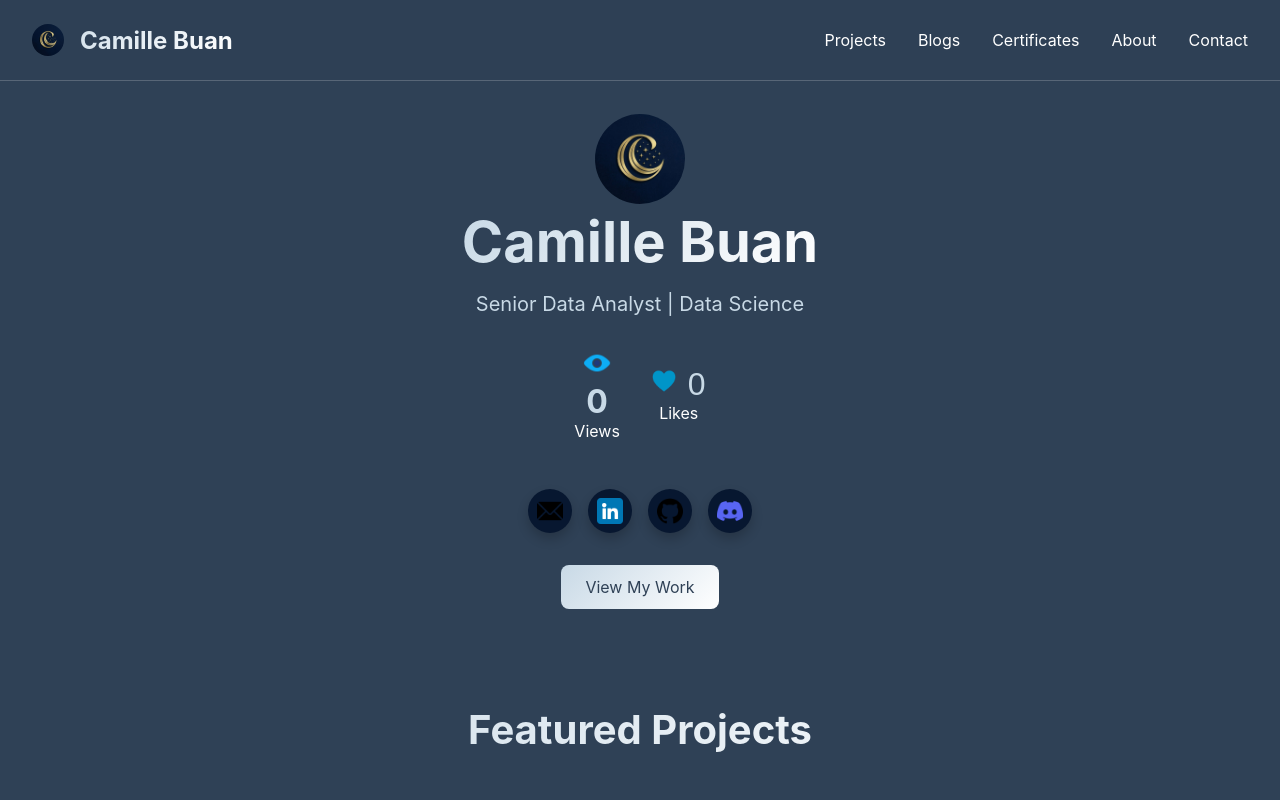
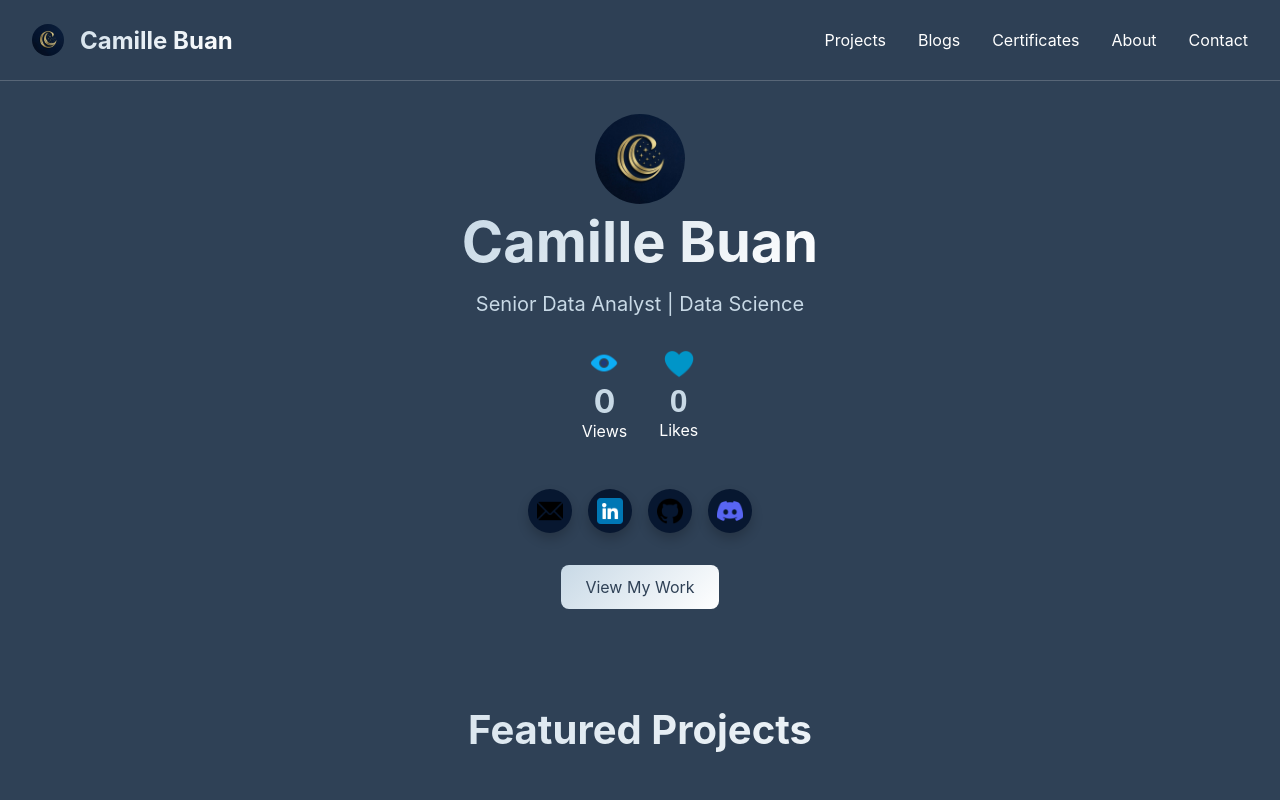
Before and after one commit to csbuan/my-portfolio, a Next.js app: page / in a window 1280 px wide. Shown: the top 800 px of the page. Built offline with nearby package versions, Linux system fonts and the light colour scheme; no server answers.

Commit message:
fix: align view and like logos identically with matching layout and update all logos

```diff
--- a/app/page.module.css
+++ b/app/page.module.css
@@ -218,6 +218,15 @@
   font-size: 2rem;
   font-weight: bold;
   color: var(--color-sky);
+  background: none;
+  border: none;
+  cursor: pointer;
+  padding: 0;
+  margin: 0;
+}
+
+.statNumber:disabled {
+  cursor: not-allowed;
 }
 
 .statLabel {
@@ -242,10 +251,9 @@
 }
 
 .likeIcon {
-  width: 24px;
-  height: 24px;
-  margin-right: 0.35rem;
-  vertical-align: middle;
+  width: 30px;
+  height: 30px;
+  margin-bottom: 0.25rem;
 }
 
 .statIconSmall {
@@ -253,6 +261,12 @@
   height: 24px;
   margin-right: 0.35rem;
   vertical-align: middle;
+}
+
+.socialIcon {
+  width: 26px;
+  height: 26px;
+  filter: none;
 }
 
 .socialLink {
@@ -268,39 +282,6 @@
 
 .socialLink:hover {
   background: #0a2449;
-}
-
-
-.socialIcon {
-  width: 26px;
-  height: 26px;
-  filter: none;
-}
-
-.socialLink {
-  width: 44px;
-  height: 44px;
-  background: #071730;
-}
-
-.socialLink:hover {
-  background: #0a2449;
-}
-
-.likeButton {
-  background: none;
-  border: none;
-  font-size: 2rem;
-  cursor: pointer;
-  color: var(--color-sky);
-  display: inline-flex;
-  align-items: center;
-  justify-content: center;
-  gap: 0.4rem;
-}
-
-.likeButton:disabled {
-  cursor: not-allowed;
 }
 
 
--- a/app/page.tsx
+++ b/app/page.tsx
@@ -68,8 +68,9 @@ export default function Home() {
               <span className={styles.statLabel}>Views</span>
             </div>
             <div className={styles.statItem}>
-              <button onClick={handleLike} className={styles.likeButton} disabled={liked}>
-                <img src="/media/like-logo.png" alt="Likes" className={styles.likeIcon} /> {likes}
+              <img src="/media/like-logo.png?v=2" alt="Likes" className={styles.likeIcon} />
+              <button onClick={handleLike} className={styles.statNumber} disabled={liked}>
+                {likes}
               </button>
               <span className={styles.statLabel}>Likes</span>
             </div>
@@ -78,16 +79,16 @@ export default function Home() {
           <div className={styles.socials}>
             <div className={styles.socialIcons}>
               <a href="mailto:buancamillee@gmail.com" className={styles.socialLink} aria-label="Email">
-                <img src="/media/email-logo.png" alt="Email" className={styles.socialIcon} />
+                <img src="/media/email-logo.png?v=2" alt="Email" className={styles.socialIcon} />
               </a>
             <a href="https://www.linkedin.com/in/camillebuan/" target="_blank" rel="noopener noreferrer" className={styles.socialLink} aria-label="LinkedIn">
-              <img src="/media/linkedin-logo.png" alt="LinkedIn" className={styles.socialIcon} />
+              <img src="/media/linkedin-logo.png?v=2" alt="LinkedIn" className={styles.socialIcon} />
             </a>
             <a href="https://github.com/csbuan" target="_blank" rel="noopener noreferrer" className={styles.socialLink} aria-label="GitHub">
-              <img src="/media/github-logo.png" alt="GitHub" className={styles.socialIcon} />
+              <img src="/media/github-logo.png?v=2" alt="GitHub" className={styles.socialIcon} />
             </a>
             <a href="https://discord.com/users/871335959483015210" target="_blank" rel="noopener noreferrer" className={styles.socialLink} aria-label="Discord">
-              <img src="/media/discord-logo.png" alt="Discord" className={styles.socialIcon} />
+              <img src="/media/discord-logo.png?v=2" alt="Discord" className={styles.socialIcon} />
             </a>
           </div>
           </div>
```
